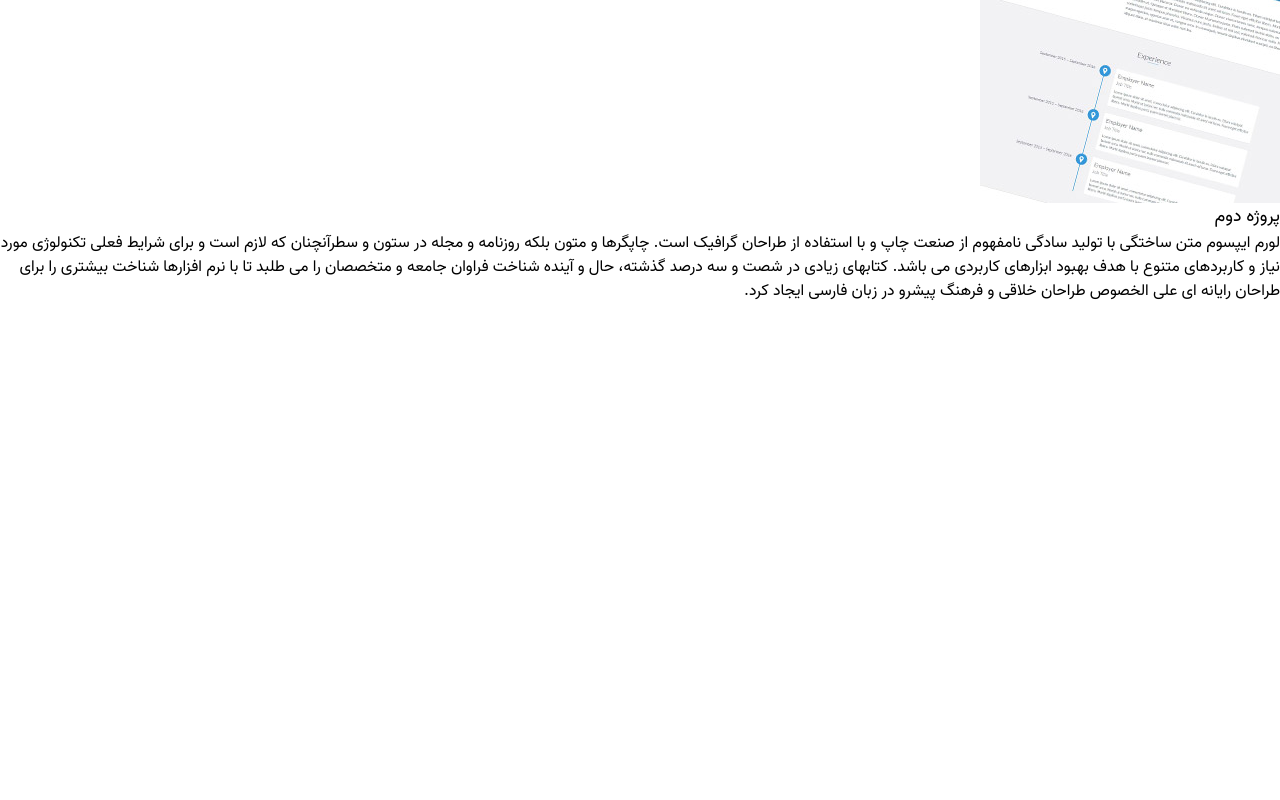
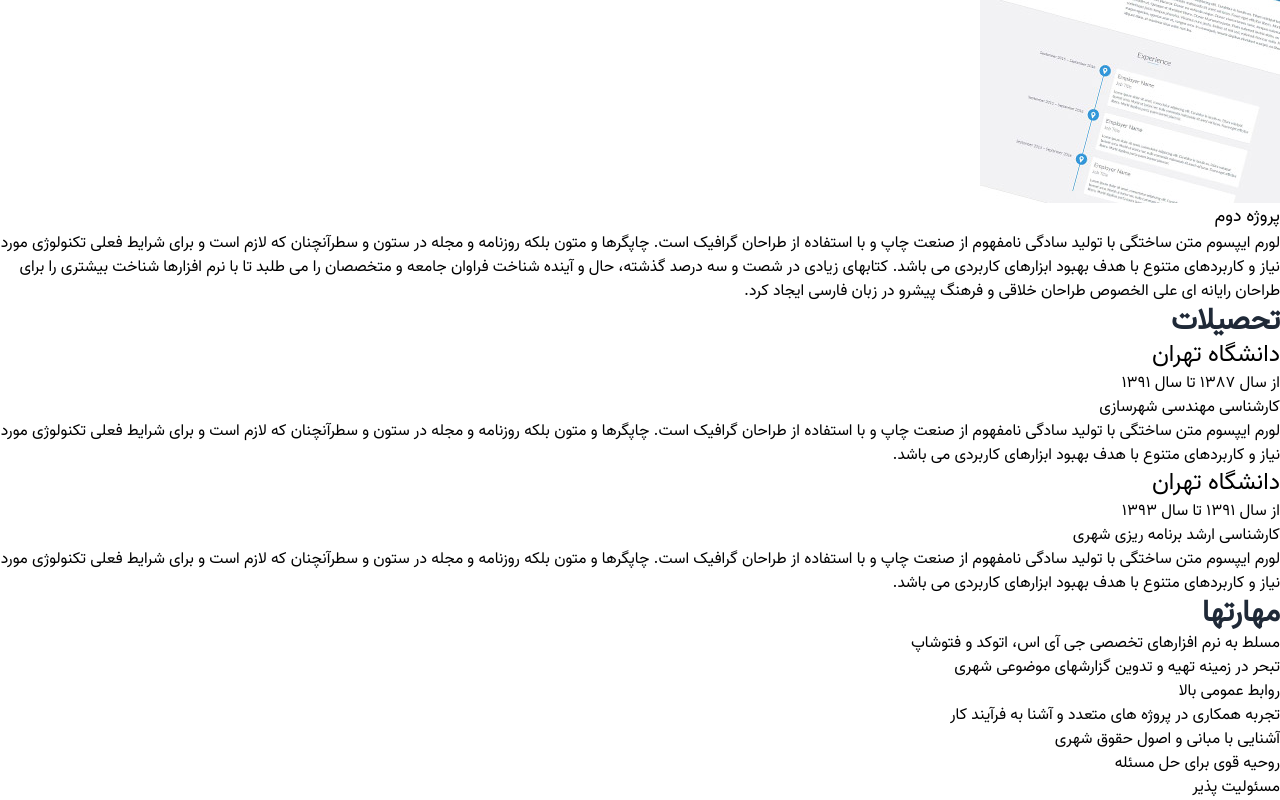
Before and after one commit to FarnazJamali/sample-portfolio, a React (Vite) app: page / in a window 1280 px wide. Shown: the part 1401-2201 px from the top of the page. Before the commit the page ends 1705 px from the top, so only its background shows below. Built offline with nearby package versions, Linux system fonts and the light colour scheme.

Commit message:
[ADD + MODIFIED] skills and education added + some modifications

```diff
--- a/src/App.tsx
+++ b/src/App.tsx
@@ -1,4 +1,4 @@
-import { About, Experience, Footer, Header, Lead, Projects } from "./components"
+import { About, Education, Experience, Footer, Header, Lead, Projects, Skills } from "./components"
 
 function App() {
 
@@ -8,7 +8,9 @@ function App() {
       <Lead />
       <About />
       <Experience />
-      <Projects/>
+      <Projects />
+      <Education />
+      <Skills />
       <Footer/>
       </div>
   )
--- /dev/null
+++ b/src/components/Education.tsx
@@ -0,0 +1,18 @@
+import { FA_IR } from '../Language'
+import { Education_Data } from '../mock'
+
+export const Education = () => {
+  return (
+    <div id="education" className="bg-slate-100 pt-14 pb-5 py-4">
+      <h3 className="font-medium text-center mb-10">{FA_IR.Education}</h3>
+      {Education_Data.map((item) => (
+        <div className="lg:w-[700px] p-4 border border-dashed border-slate-500 mb-8 mx-auto rounded-md bg-white">
+          <h4 className='mb-2'>{item.uniName}</h4>
+          <p className='text-sm text-slate-700'>{item.year}</p>
+          <p className='text-sm mb-5 text-slate-700'>{item.title}</p>
+          <p className='text-justify'>{item.description}</p>
+        </div>
+      ))}
+    </div>
+  )
+}
--- /dev/null
+++ b/src/components/Skills.tsx
@@ -0,0 +1,15 @@
+import { FA_IR } from '../Language'
+import { Skills_Data } from '../mock'
+
+export const Skills = () => {
+  return (
+    <div id="skills" className="pt-14 pb-5 py-4">
+      <h3 className="font-medium text-center mb-10">{FA_IR.Skills}</h3>
+      {Skills_Data.map((item) => (
+        <ul className="mx-auto lg:w-[700px] px-4 ">
+          <li className="bg-teal-100 my-4 p-3 rounded-sm hover:bg-teal-300 hover:cursor-pointer">{item.name}</li>
+        </ul>
+      ))}
+    </div>
+  )
+}
--- a/src/components/index.ts
+++ b/src/components/index.ts
@@ -4,3 +4,5 @@ export * from "./Header";
 export * from "./About";
 export * from "./Experience";
 export * from "./Projects";
+export * from "./Education";
+export * from "./Skills";
--- /dev/null
+++ b/src/mock/education_data.ts
@@ -0,0 +1,16 @@
+export const Education_Data = [
+  {
+    uniName: "دانشگاه تهران",
+    year: "از سال 1387 تا سال 1391",
+    title: "کارشناسی مهندسی شهرسازی",
+    description:
+      "لورم ایپسوم متن ساختگی با تولید سادگی نامفهوم از صنعت چاپ و با استفاده از طراحان گرافیک است.  چاپگرها و متون بلکه روزنامه و مجله در ستون و سطرآنچنان که لازم است و برای شرایط فعلی تکنولوژی مورد نیاز و کاربردهای متنوع با هدف بهبود ابزارهای کاربردی می باشد.",
+  },
+  {
+    uniName: "دانشگاه تهران",
+    year: "از سال 1391 تا سال 1393",
+    title: "کارشناسی ارشد برنامه ریزی شهری ",
+    description:
+      "لورم ایپسوم متن ساختگی با تولید سادگی نامفهوم از صنعت چاپ و با استفاده از طراحان گرافیک است.  چاپگرها و متون بلکه روزنامه و مجله در ستون و سطرآنچنان که لازم است و برای شرایط فعلی تکنولوژی مورد نیاز و کاربردهای متنوع با هدف بهبود ابزارهای کاربردی می باشد.",
+  },
+];
--- a/src/mock/index.ts
+++ b/src/mock/index.ts
@@ -1,2 +1,4 @@
-export * from './experience_data'
-export * from './projects_data'
+export * from "./experience_data";
+export * from "./projects_data";
+export * from "./education_data";
+export * from "./skills_data";
--- /dev/null
+++ b/src/mock/skills_data.ts
@@ -0,0 +1,9 @@
+export const Skills_Data = [
+    {name:'مسلط به نرم افزارهای تخصصی جی آی اس، اتوکد و فتوشاپ'},
+    {name:'تبحر در زمینه تهیه و تدوین گزارشهای موضوعی شهری'},
+    {name:'روابط عمومی بالا'},
+    {name:'تجربه همکاری در پروژه های متعدد و آشنا به فرآیند کار'},
+    {name:'آشنایی با مبانی و اصول حقوق شهری'},
+    {name:'روحیه قوی برای حل مسئله'},
+    {name:'مسئولیت پذیر'},
+]
```
